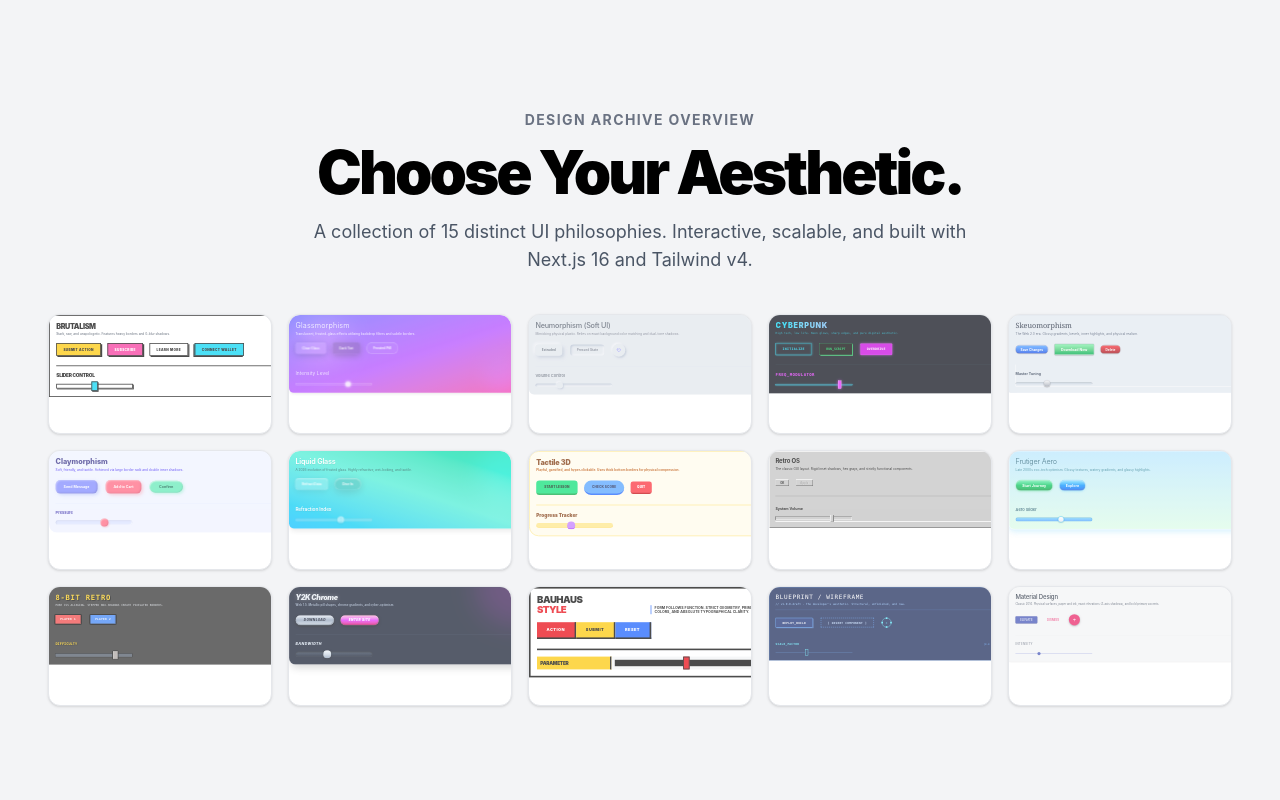
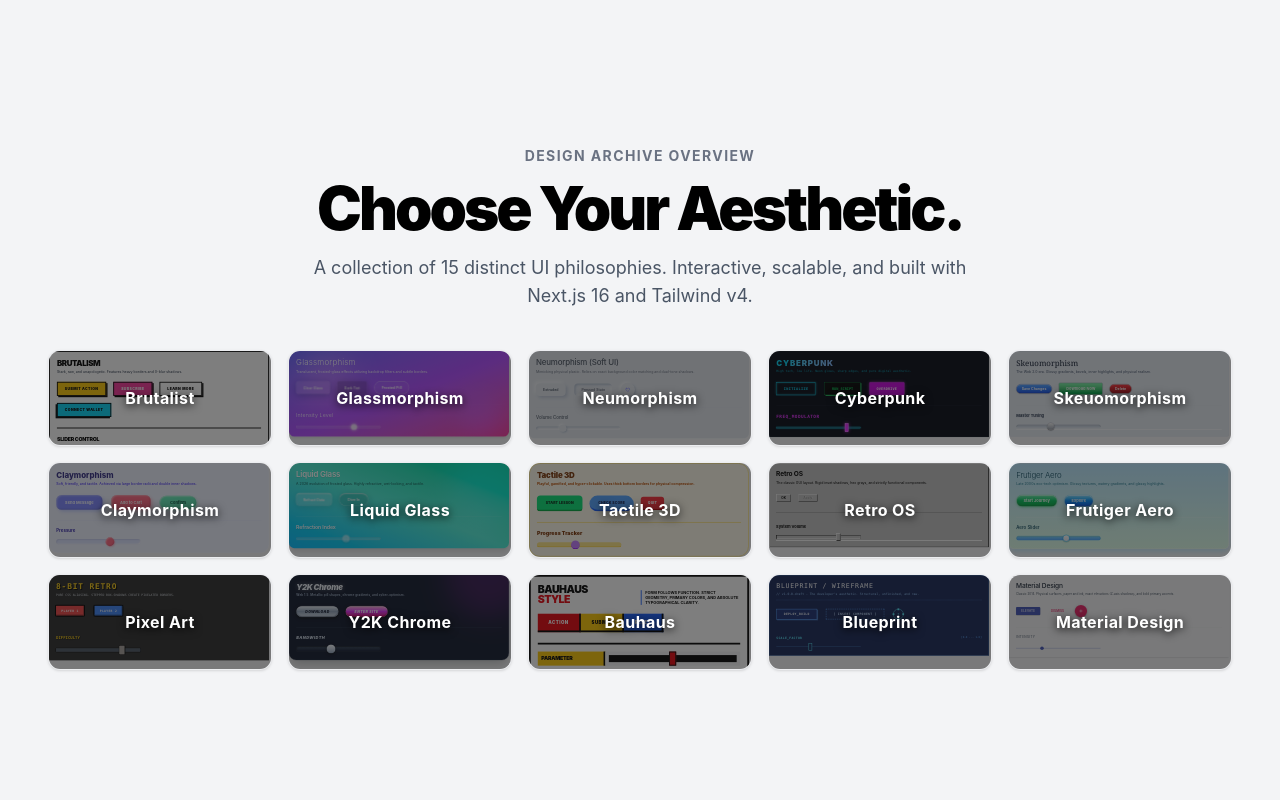
Before and after one commit to samybit/modern-buttons-sliders, a Next.js app: page / in a window 1280 px wide. Shown: the top 800 px of the page. Built offline with nearby package versions, Linux system fonts and the light colour scheme.

Commit message:
change cards showcase style

```diff
--- a/components/HeroShowcase.tsx
+++ b/components/HeroShowcase.tsx
@@ -49,24 +49,23 @@ export default function HeroShowcase() {
       {/* Compact 5-column grid for one-screen view */}
       <div className="grid grid-cols-2 sm:grid-cols-3 md:grid-cols-4 lg:grid-cols-5 gap-4">
         {showcases.map((Item) => (
-          <div
+          <a
             key={Item.id}
-            className="group relative h-[100px] md:h-[120px] w-full rounded-xl border border-gray-200 bg-white overflow-hidden shadow-sm hover:shadow-xl hover:-translate-y-1 transition-all duration-300"
+            href={`#${Item.id}`}
+            className="group relative flex items-center justify-center h-20 md:h-24 w-full rounded-xl bg-gray-100 overflow-hidden shadow-sm hover:shadow-md transition-all border border-gray-200/50"
           >
-            <div className="absolute top-0 left-0 w-[1200px] h-[800px] origin-top-left scale-[0.15] sm:scale-[0.18] md:scale-[0.2] pointer-events-none opacity-70 group-hover:opacity-100 transition-opacity">
+            {/* Miniature Preview */}
+            <div className="absolute top-0 left-0 w-[1000px] h-[800px] origin-top-left scale-[0.18] md:scale-[0.22] pointer-events-none opacity-90 group-hover:opacity-100 transition-opacity">
               <Item.component />
             </div>
 
-            {/* Overlay to catch clicks (prevents messing with mini-sliders) and show a label */}
-            <div className="absolute inset-0 z-10 flex items-end p-4 bg-gradient-to-t from-black/80 via-black/20 to-transparent opacity-0 group-hover:opacity-100 transition-opacity duration-300">
-              <span className="text-white font-bold text-sm md:text-base drop-shadow-md">{Item.name}</span>
+            {/* Dark Overlay & Label */}
+            <div className="absolute inset-0 flex items-center justify-center bg-black/50 group-hover:bg-black/30 transition-colors duration-300">
+              <span className="text-white font-bold text-sm md:text-base tracking-wide drop-shadow-[0_2px_4px_rgba(0,0,0,0.9)]">
+                {Item.name}
+              </span>
             </div>
-
-            {/* Clickable link to jump to the actual section */}
-            <a href={`#${Item.id}`} className="absolute inset-0 z-20 cursor-pointer">
-              <span className="sr-only">Jump to {Item.name}</span>
-            </a>
-          </div>
+          </a>
         ))}
       </div>
     </section>
```
